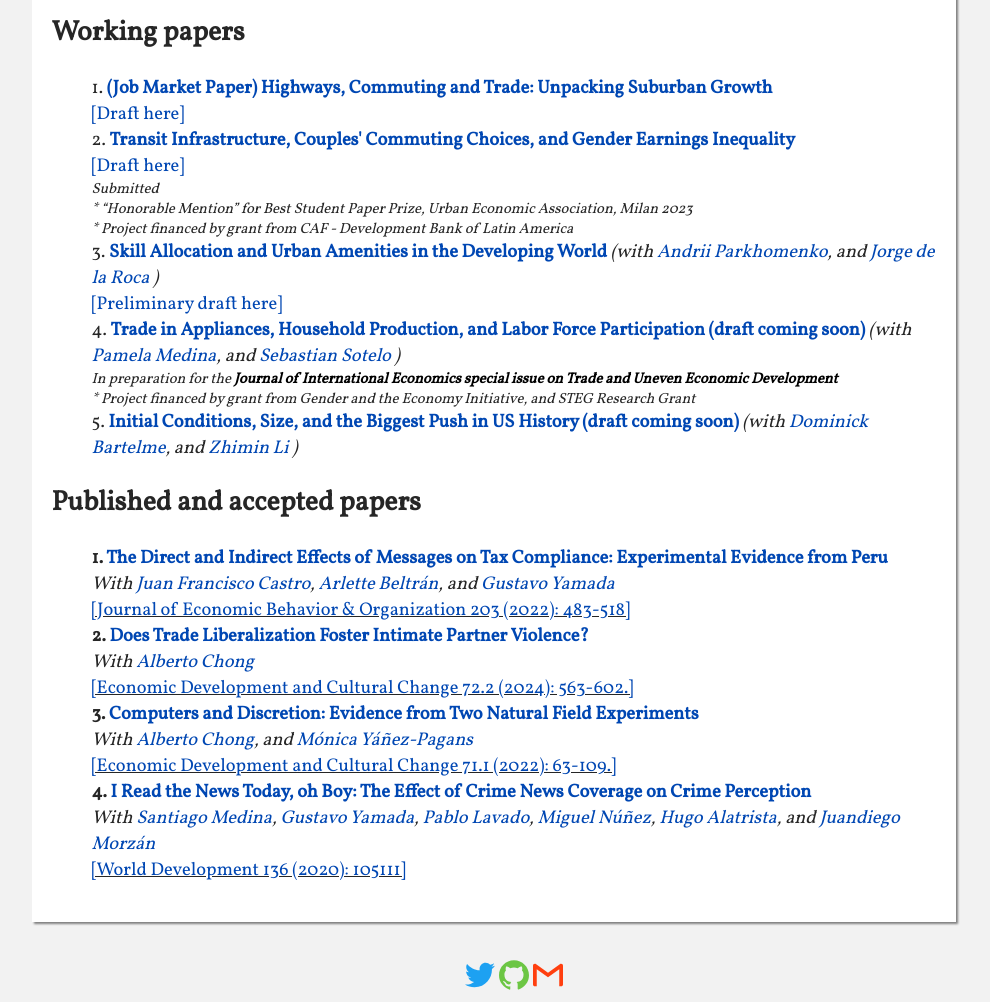
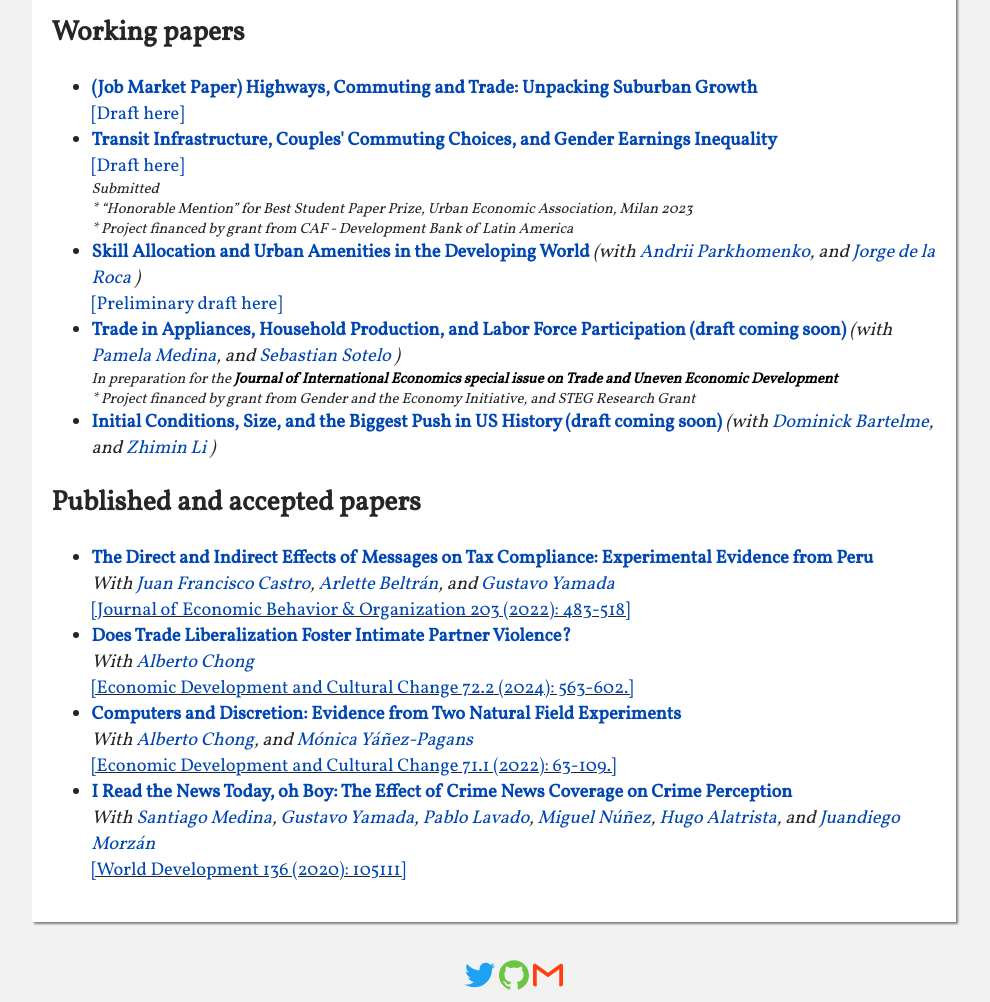
Before and after one commit to dvelasquezc/dvelasquezc.github.io, a Jekyll site: the page built from index.md, in a window 1280 px wide. Shown: the part 608-1610 px from the top of the page, without its empty margins (146-1136 px from the left). Built offline with Jekyll 4.4.1, drawn with Linux system fonts in a browser that asks for light colours; some web fonts are replaced.

Commit message:
update numered lists css

```diff
--- a/index.md
+++ b/index.md
@@ -43,7 +43,7 @@ dropdown_folder: "no"
 
 <div>
 	{% assign research_sorted = site.research | sort: "order_paper" %}
-	<ul class="numbered">
+	<ul>
 	{% for paper in research_sorted %}
 	{% if paper.pubstatus == "mimeo" %}
 
@@ -155,7 +155,7 @@ dropdown_folder: "no"
 <h2> Published and accepted papers </h2>
 <div>
 	{% assign research_sorted = site.research | sort: "order_paper" %}
-	<ul class="numbered">
+	<ul>
 	{% for paper in research_sorted %}
 	{% if paper.pubstatus == "Published" %}
 
```
